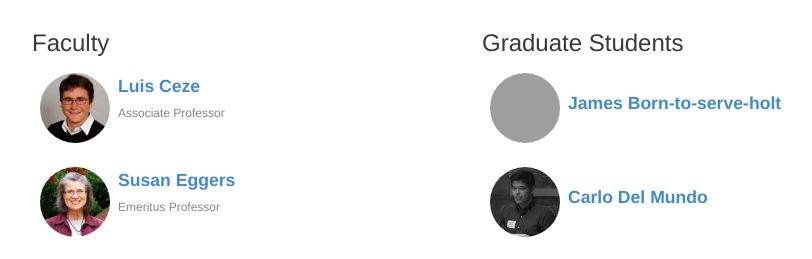
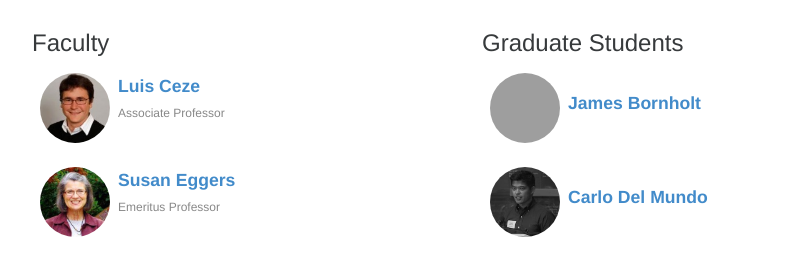
Before and after one commit to uwsampa/sampa-public, a Jekyll site: the page built from index.html, in a window 1280 px wide and 900 px high, scrolled down 1268 px. Shown: the part 167-426 px from the top of the window, without its empty margins (173-985 px from the left). Built offline with Jekyll 4.4.1, drawn with Linux system fonts in a browser that asks for light colours; nearby versions of some CDN libraries; Markdown is read by kramdown in place of the engine named in the settings; grey boxes are pictures that could not be loaded.

Commit message:
Revert "test change"
This reverts commit 1d24f0b035688f1325784dabc6db9e5690603807.

```diff
--- a/_data/people.yml
+++ b/_data/people.yml
@@ -83,7 +83,7 @@ nelson:
 # Grads
 
 bornholt:
-    display_name: "James Born-to-serve-holt"
+    display_name: "James Bornholt"
     webpage: "https://homes.cs.washington.edu/~bornholt/"
     role: grad
     image: "//homes.cs.washington.edu/~bornholt/img/me_square_bw.jpg"
```
